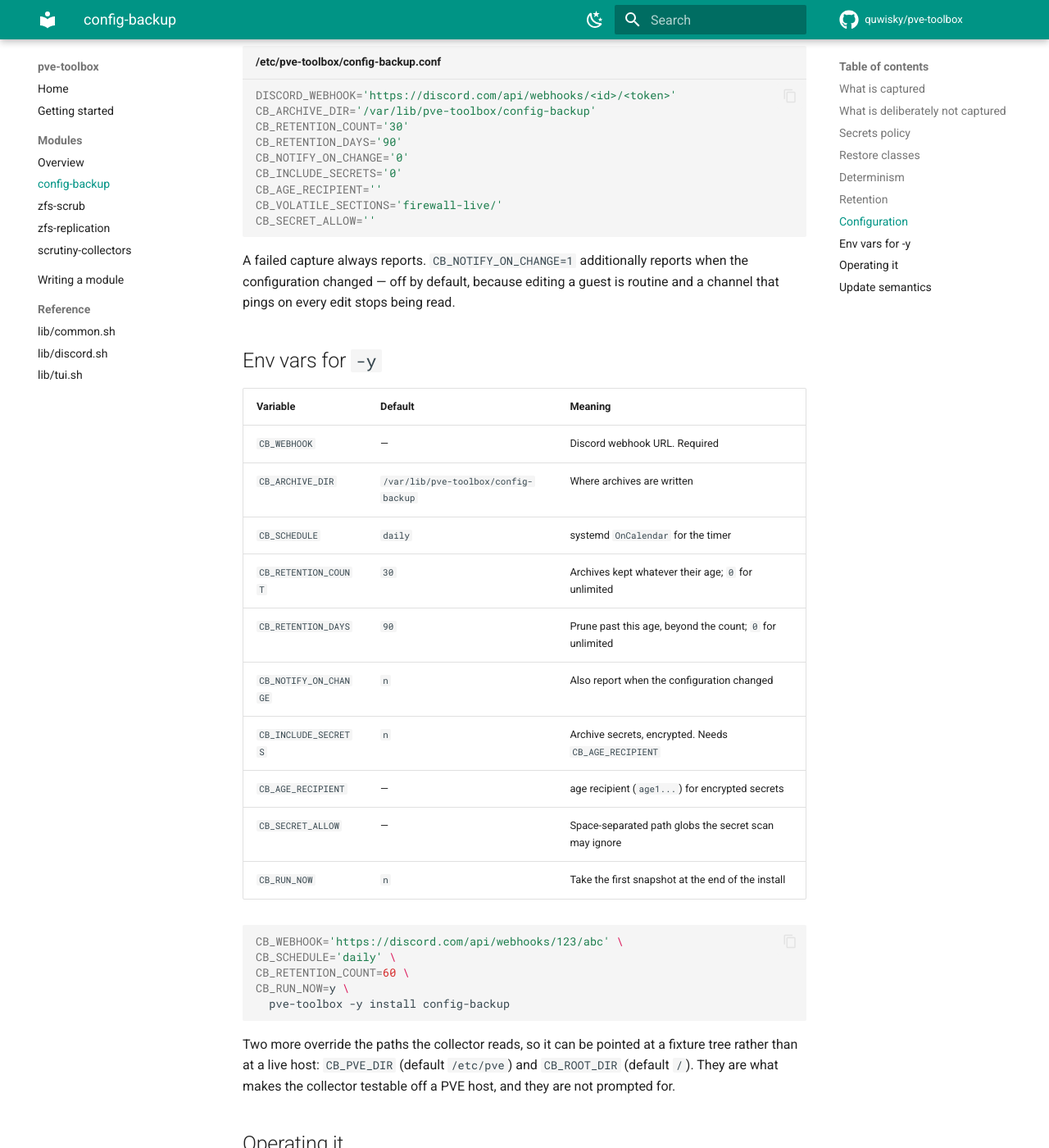
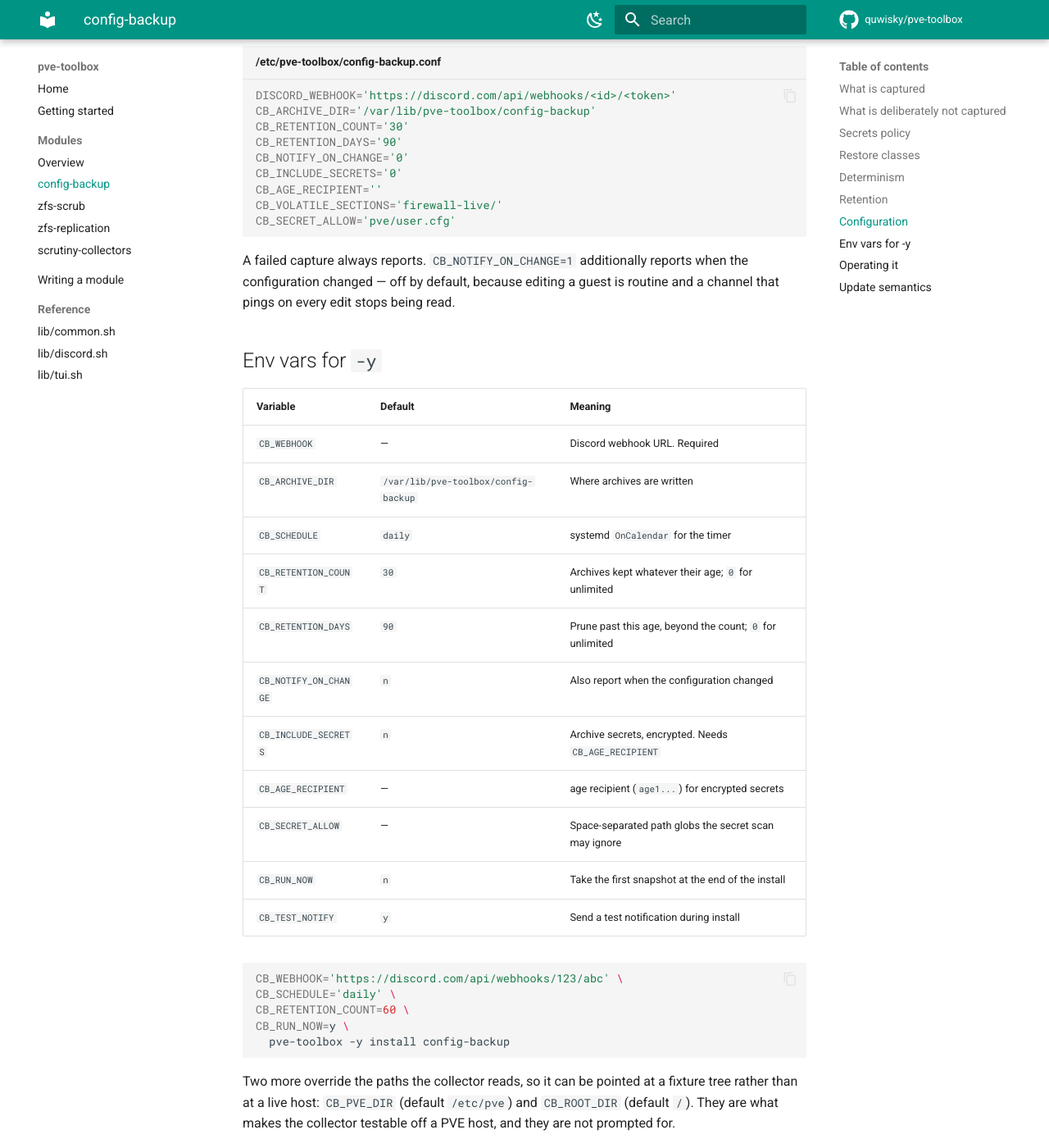
Before and after one commit to quwisky/pve-toolbox, an MkDocs documentation site: the page built from docs/modules/config-backup.md, in a window 1280 px wide and 1400 px high, scrolled down 4291 px. Shown: the whole window at 82% size. Built offline with MkDocs 1.6.1 and Material for MkDocs 9.7.7, drawn with Linux system fonts in a browser that asks for light colours; comment, search, counter and statistics services are not loaded.

Commit message:
fix(config-backup): close the gaps the re-review found in the capture fixes
C3's guarantee was still violable. _cb_collect_custom_units was the one
collector the last commit did not touch, so an unreadable unit under
/etc/systemd/system was still silently absent from a verified archive - the
exact failure the commit said it had repaired. The counter also never reset, so
a second capture in one process inherited the first one's failures and refused
a clean tree.

The allow-list half of the user.cfg fix was inert on every installed host.
_cb_defaults left CB_SECRET_ALLOW empty and _cb_write_conf writes it
unconditionally, and the runner sources the conf after its own default - so the
conf won and the documented defense was absent. It defaults to pve/user.cfg on
both sides now.

That mattered more than it looked, because the pattern change was also wrong in
the other direction: requiring whitespace after the colon let `password:secret`
and every value under eight characters through, both of which the original
caught. Narrowing a security control to dodge one known false positive was the
wrong trade when an allow-list already existed for a file whose format we know.
The pattern is back to `[:=]` plus any value, and user.cfg is handled by name.

CB_IN_CAPTURE was set inside _cb_run, after the curl/jq/tar checks that call
fail() - so a run that could not find jq recorded LAST_RESULT=ok while every
timer firing failed. It is set once the mode is known, before those checks, and
deliberately not for --dry-run, which should no more write state than it writes
an archive.

Also: the allow-list globbed against the runner's working directory as well as
word-splitting, so `pve/*.cfg` allowed different files depending on where it
was started from; and the scan-error path leaked its hitfile.

The three refusal gates now have tests that drive the runner end to end rather
than its helpers - a healthy capture passing all of them, an empty /etc/pve
refused, an unreadable custom unit refused, a dependency failure recorded, and
--dry-run leaving a previous result alone. These gates fail closed, so a
mistake in one stops every host backing up; they were the least tested part of
the change.

````diff
--- a/docs/modules/config-backup.md
+++ b/docs/modules/config-backup.md
@@ -185,7 +185,7 @@ CB_NOTIFY_ON_CHANGE='0'
 CB_INCLUDE_SECRETS='0'
 CB_AGE_RECIPIENT=''
 CB_VOLATILE_SECTIONS='firewall-live/'
-CB_SECRET_ALLOW=''
+CB_SECRET_ALLOW='pve/user.cfg'
 ```
 
 A failed capture always reports. `CB_NOTIFY_ON_CHANGE=1` additionally reports
@@ -206,6 +206,7 @@ routine and a channel that pings on every edit stops being read.
 | `CB_AGE_RECIPIENT` | — | age recipient (`age1...`) for encrypted secrets |
 | `CB_SECRET_ALLOW` | — | Space-separated path globs the secret scan may ignore |
 | `CB_RUN_NOW` | `n` | Take the first snapshot at the end of the install |
+| `CB_TEST_NOTIFY` | `y` | Send a test notification during install |
 
 ```bash
 CB_WEBHOOK='https://discord.com/api/webhooks/123/abc' \
````
Also changed, not shown: 3 other files.
